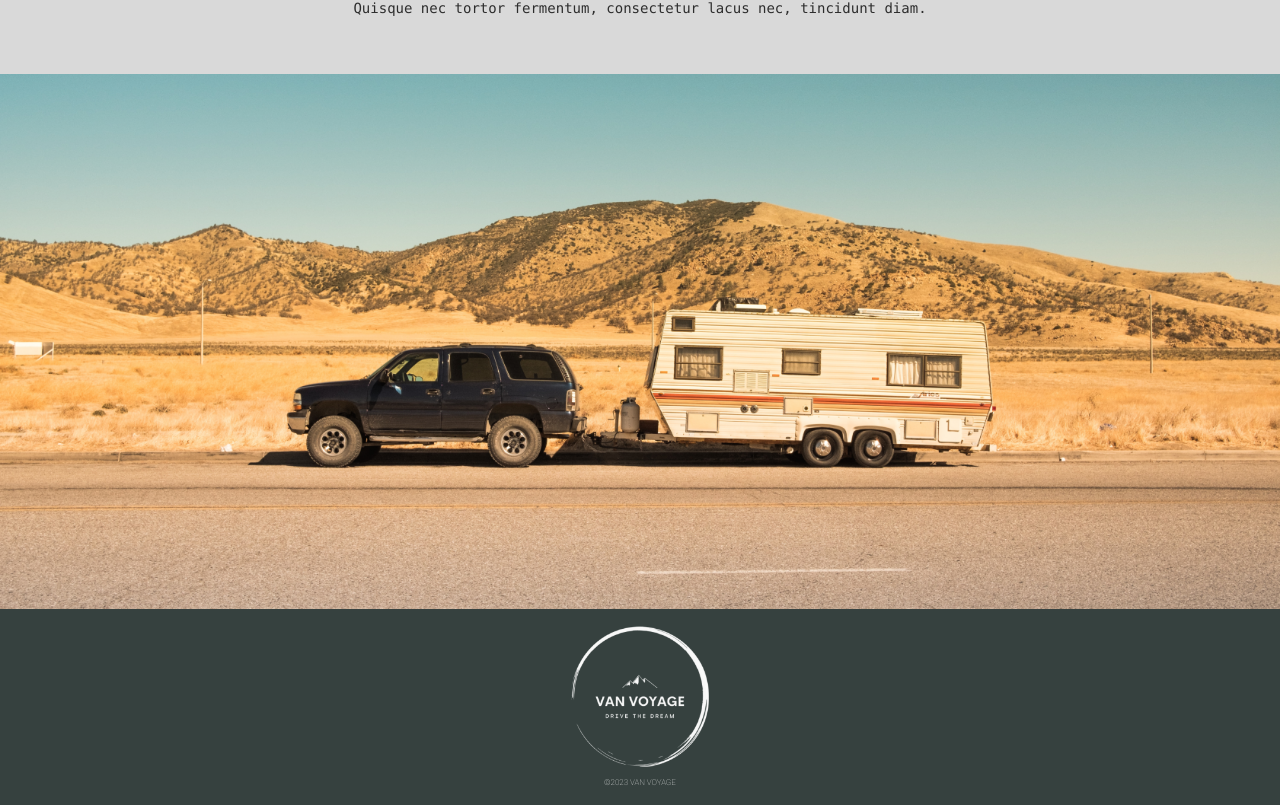
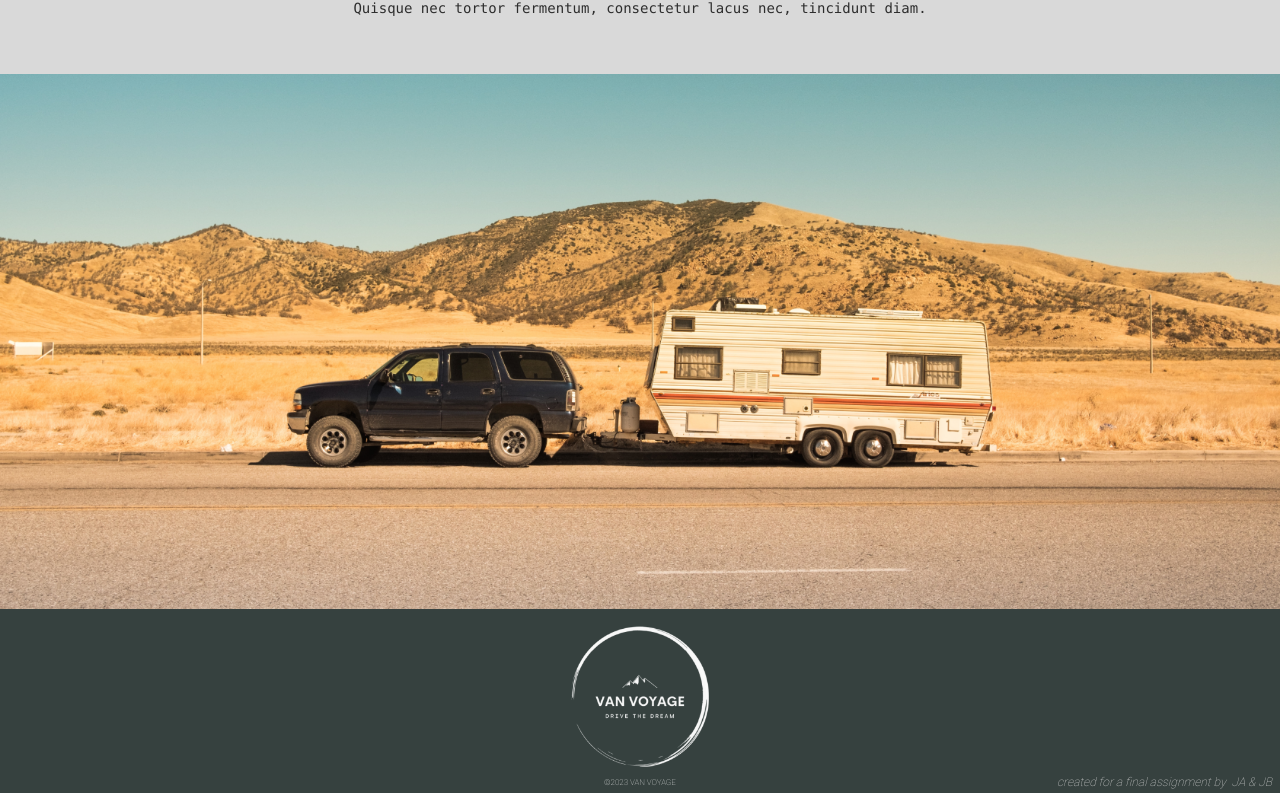
Before and after one commit to van-voyagers/T3A2-B-van-voyage-client, a React (Vite) app: page /about in a window 1280 px wide. Shown: the part 1558-2363 px from the top of the page. Built offline with nearby package versions, Linux system fonts and the light colour scheme.

Commit message:
Updated footer text, included updated van heading styling

```diff
--- a/src/components/Footer.jsx
+++ b/src/components/Footer.jsx
@@ -3,15 +3,22 @@ import VanVoyageFooterLogo from "../assets/icons/van-voyage-footer-logo.png";
 
 function Footer() {
   return (
-    <footer className="bg-voyage-green p-4 flex flex-col justify-center items-center">
+    <footer className="bg-voyage-green p-4 flex flex-col justify-center items-center border-voyage-white">
       <img
         src={VanVoyageFooterLogo}
         alt="Van Voyage Footer Logo"
         className="h-14 sm:h-20 md:h-32 lg:h-36"
       />
-      <p className="text-voyage-white font-roboto font-extralight text-[8px] text-center mt-2">
+      <p className="text-voyage-white font-roboto font-extralight text-[8px] w-full text-center mt-2">
         ©2023 VAN VOYAGE
+        <span
+        className="text-voyage-grey font-roboto font-extralight text-[12px] text-right md:flex justify-end -translate-y-4 translate-x-2 -mb-8 italic hidden">
+          created for a final assignment by &nbsp;
+        <a href="https://github.com/jordanaston">JA</a>&nbsp;&&nbsp;
+        <a href="https://github.com/JRBoland">JB</a>
+        </span>
       </p>
+
     </footer>
   );
 }
--- a/src/pages/Vans.jsx
+++ b/src/pages/Vans.jsx
@@ -21,7 +21,7 @@ function Vans() {
       <div className="text-center text-lg flex-grow">
         {selectedVan && (
           <div className="mb-8 md:hidden">
-            <p className="text-center my-16 text-lg text-voyage-black underline underline-offset-4 font-mono uppercase hidden md:block">
+            <p className="text-center my-16 text-2xl text-voyage-black underline underline-offset-4 font-mono uppercase hidden md:block">
               {selectedVan.vanName}
             </p>
             <VanCarousel vanName={selectedVan.vanName} />
@@ -30,7 +30,7 @@ function Vans() {
         )}
         {vans.map((van) => (
           <div key={van._id} className="my-16 hidden md:block">
-            <p className="text-center text-xl uppercase text-voyage-black underline underline-offset-4 font-mono">
+            <p className="text-center text-2xl uppercase text-voyage-black underline underline-offset-4 font-mono">
               {van.vanName}
             </p>
             <VanCarousel vanName={van.vanName} />
```
